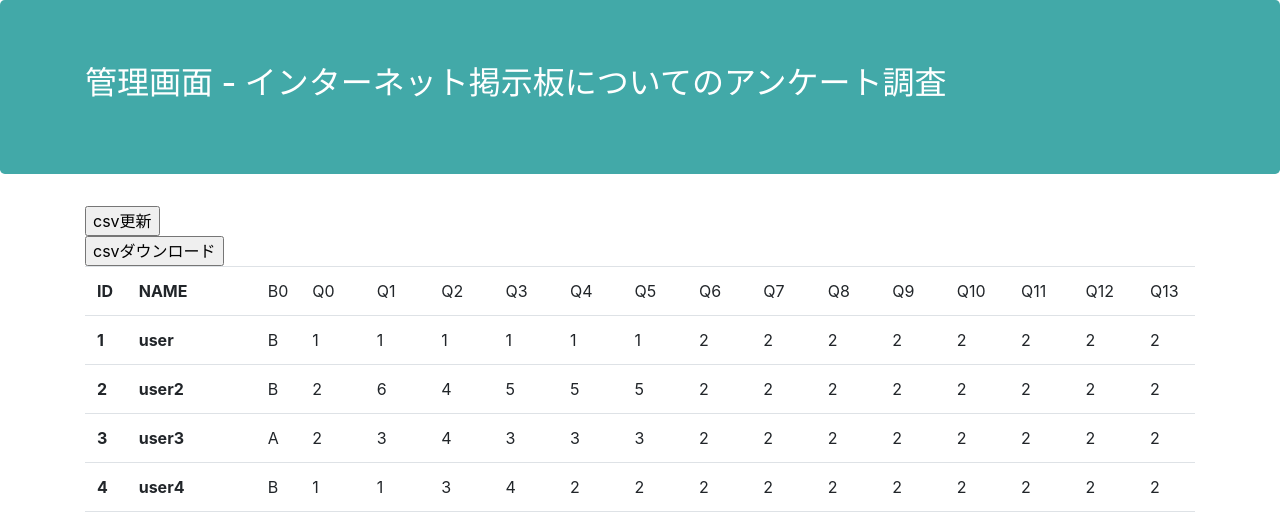
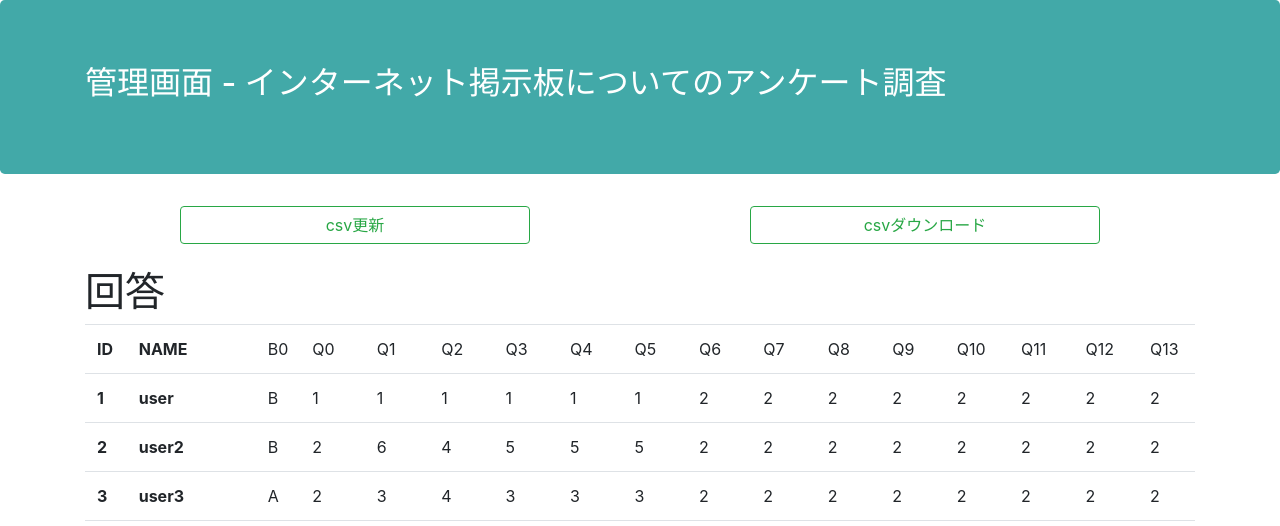
Before and after one commit to nakam0t0/questions, a Flask app: page /admin in a window 1280 px wide. Shown: the top 526 px of the page. Run offline with Flask 2, Linux system fonts and the light colour scheme; the visitor is signed in with stand-in values (Sample User, id 1); data comes from the database, SQL or seed files in the repository; some libraries are stand-ins or nearby versions.

Commit message:
admin ui

```diff
--- a/questions/templates/admin.html
+++ b/questions/templates/admin.html
@@ -1,11 +1,19 @@
 {% extends "layout.html" %}
 {% block body %}
-<form action="{{ url_for('output') }}" method=post>
-    <input type=submit value=csv更新>
-</form>
-<form action="{{ url_for('download') }}" method=post>
-    <input type=submit value=csvダウンロード>
-</form>
+<div class="row">
+    <div class="col-lg-4 offset-lg-1">
+        <form action="{{ url_for('output') }}" method=post>
+            <input type=submit class="btn btn-outline-success btn-block" value=csv更新>
+        </form>
+    </div>
+    <div class="col-lg-4 offset-lg-2">
+        <form action="{{ url_for('download') }}" method=post>
+            <input type=submit class="btn btn-outline-success btn-block" value=csvダウンロード>
+        </form>
+    </div>
+</div>
+<br>
+<h1>回答</h1>
 <div class="scroll">
     <table class="table">
         <tr>
```
Also changed, not shown: questions/upload/output.csv (deleted, +0 -9 lines).
